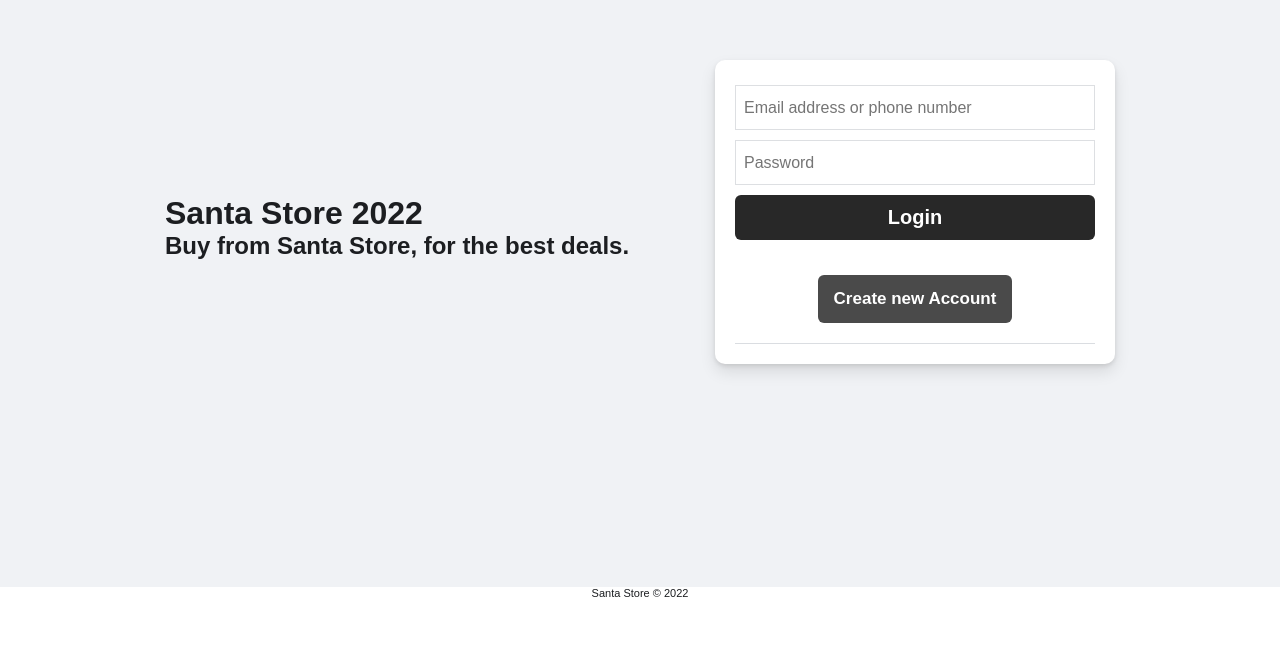
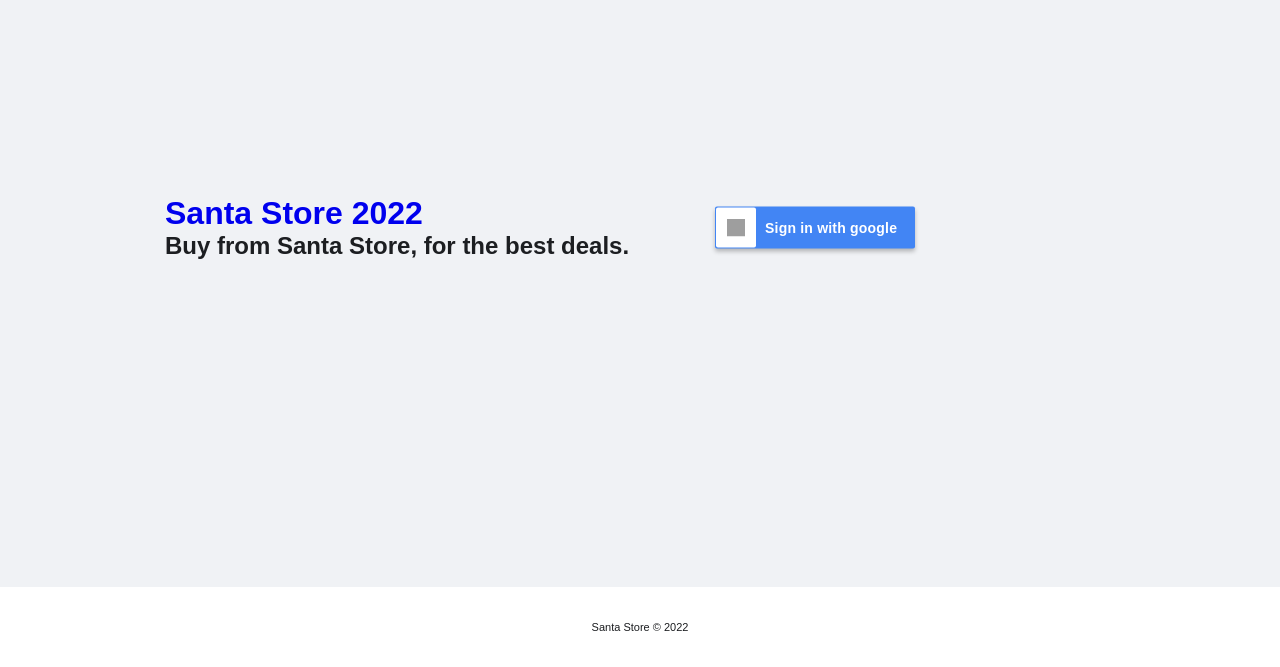
Before and after one commit to hikalg/MindX-JSI07-Project, a website: page pages/login.html in a window 1280 px wide. Shown: the part 133-800 px from the top of the page. Drawn offline with Linux system fonts and the light colour scheme; grey boxes are pictures that could not be loaded.

Commit message:
Update login

```diff
--- a/pages/login.html
+++ b/pages/login.html
@@ -1,32 +1,36 @@
 <!DOCTYPE html>
 <html lang="en">
     <head>
-    <meta charset="UTF-8">
-    <meta http-equiv="X-UA-Compatible" content="IE=edge">
-    <meta name="viewport" content="width=device-width, initial-scale=1.0">
+        <meta charset="UTF-8" />
+        <meta http-equiv="X-UA-Compatible" content="IE=edge" />
+        <meta name="viewport" content="width=device-width, initial-scale=1.0" />
         <title>Facebook-Login or Sign up</title>
-    <link rel="stylesheet" href="./../styles/pages/login.css">
+        <link rel="stylesheet" href="./../styles/pages/login.css" />
     </head>
     <body>
         <main>
             <div class="row">
                 <div class="colm-logo">
+                    <a class="back-to-home" href="/index.html">
                         <h1>Santa Store 2022</h1>
+                    </a>
                     <h2>Buy from Santa Store, for the best deals.</h2>
                 </div>
                 <div class="colm-form">
-                <div class="form-container">
-                    <input type="text" placeholder="Email address or phone number">
-                    <input type="password" placeholder="Password">
-                    <button class="btn-login">Login</button>
-                    <a href="register.html"><button class="btn-new">Create new Account </button></a>
+                    <div class="google-btn">
+                        <div class="google-icon-wrapper">
+                            <img
+                                class="google-icon"
+                                src="https://upload.wikimedia.org/wikipedia/commons/5/53/Google_%22G%22_Logo.svg"
+                            />
+                        </div>
+                        <p class="btn-text"><b>Sign in with google</b></p>
                     </div>
                 </div>
             </div>
         </main>
         <footer>
             <div class="footer-contents">
-
                 <small>Santa Store © 2022</small>
             </div>
         </footer>
--- a/styles/pages/login.css
+++ b/styles/pages/login.css
@@ -5,7 +5,7 @@
 }
 
 body {
-    font-family: 'Poppins', sans-serif;
+    font-family: "Poppins", sans-serif;
     background-color: #f0f2f5;
     color: #1c1e21;
 }
@@ -20,6 +20,8 @@ main {
 footer {
     height: 10vh;
     background-color: #ffffff;
+    display: flex;
+    align-items: center;
 }
 
 .row {
@@ -65,7 +67,8 @@ footer {
     max-width: 400px;
 }
 
-.colm-form .form-container input, .colm-form .form-container .btn-login {
+.colm-form .form-container input,
+.colm-form .form-container .btn-login {
     width: 100%;
     margin: 5px 0;
     height: 45px;
@@ -182,3 +185,45 @@ footer small {
     justify-content: center;
     align-items: center;
 }
+
+.google-btn {
+    width: 200px;
+    height: 42px;
+    background-color: #4285f4;
+    border-radius: 2px;
+    box-shadow: 0 3px 4px 0 rgba(0, 0, 0, 0.25);
+    display: flex;
+    align-items: center;
+}
+.google-btn .google-icon-wrapper {
+    position: absolute;
+    margin-top: 1px;
+    margin-left: 1px;
+    width: 40px;
+    height: 40px;
+    border-radius: 2px;
+    background-color: #fff;
+    display: flex;
+    align-items: center;
+    justify-content: center;
+}
+.google-btn .google-icon {
+    width: 18px;
+    height: 18px;
+}
+.google-btn .btn-text {
+    color: #fff;
+    font-size: 14px;
+    letter-spacing: 0.2px;
+    font-family: sans-serif;
+    margin-left: 50px;
+}
+.google-btn:hover {
+    box-shadow: 0 0 6px #4285f4;
+}
+.google-btn:active {
+    background: #1669f2;
+}
+.back-to-home {
+    text-decoration: none;
+}
```
Also changed, not shown: pages/register.html (deleted, +0 -37 lines). Lines whose indentation alone changed are shown as unchanged.
